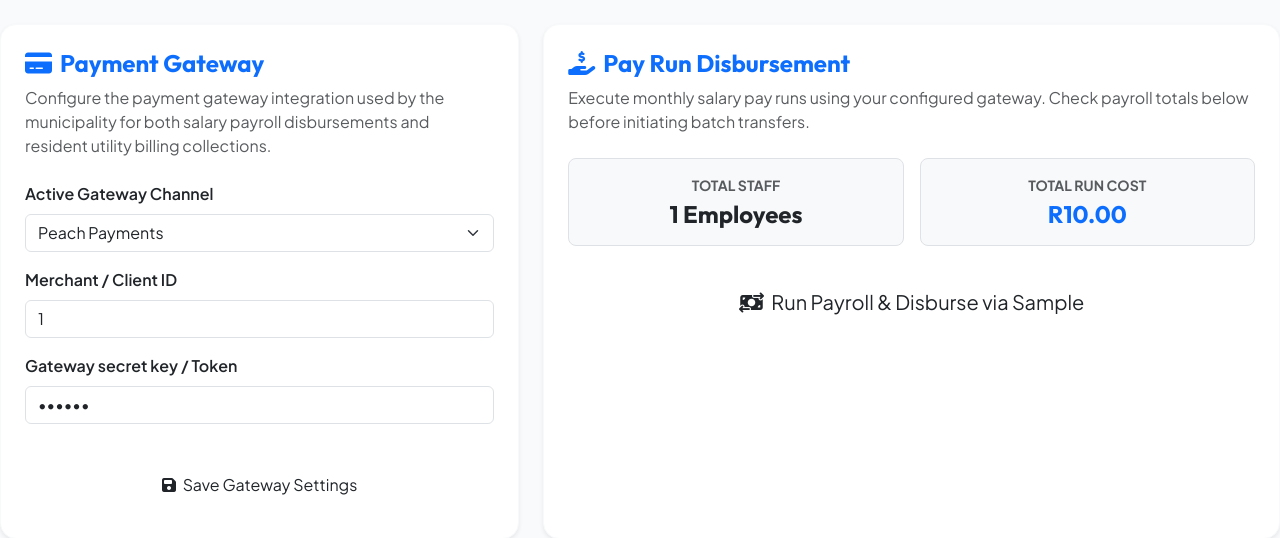
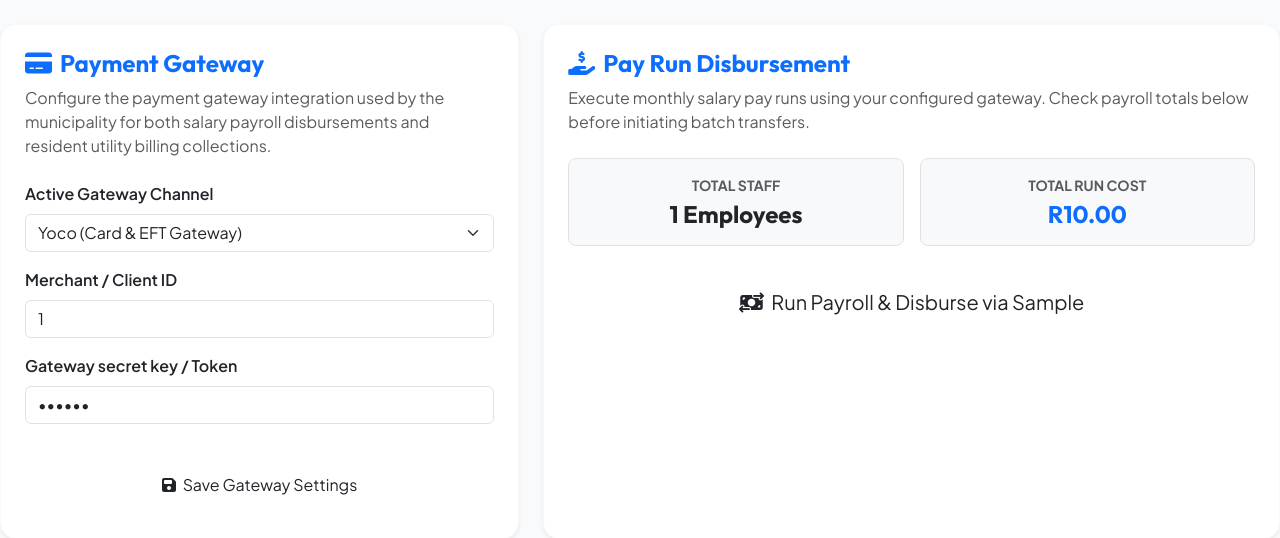
Before and after one commit to LeonMotaung/dorpflow, a PHP site: the page made by views/admin/hr_payroll.php in a window 1280 px wide. Shown: the top 538 px of the page. Run offline with PHP 8.4, Linux system fonts and the light colour scheme; the template is opened without the code that fills it: most values are stand-ins (such as "Sample title", 1, 10 or a date in 2020); data that the repository does not hold is empty; some libraries are stand-ins or nearby versions.

Commit message:
Add Yoco Payment Gateway integration support

```diff
--- a/views/admin/hr_payroll.php
+++ b/views/admin/hr_payroll.php
@@ -32,6 +32,7 @@
                 <div class="mb-3">
                     <label class="form-label fw-semibold" for="gatewaySelect">Active Gateway Channel</label>
                     <select name="payment_gateway" id="gatewaySelect" class="form-select">
+                        <option value="Yoco" <?php echo ($muni['payment_gateway'] ?? '') === 'Yoco' ? 'selected' : ''; ?>>Yoco (Card & EFT Gateway)</option>
                         <option value="Peach Payments" <?php echo ($muni['payment_gateway'] ?? '') === 'Peach Payments' ? 'selected' : ''; ?>>Peach Payments</option>
                         <option value="PayFast" <?php echo ($muni['payment_gateway'] ?? '') === 'PayFast' ? 'selected' : ''; ?>>PayFast</option>
                         <option value="Ozow" <?php echo ($muni['payment_gateway'] ?? '') === 'Ozow' ? 'selected' : ''; ?>>Ozow Instant EFT</option>
```
